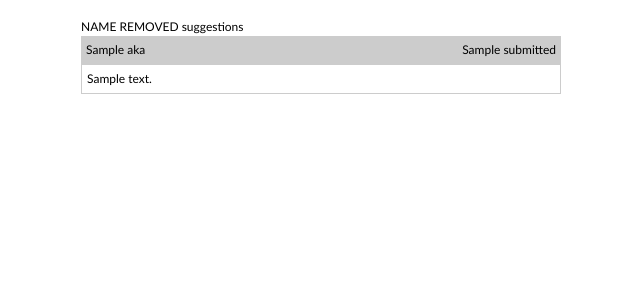
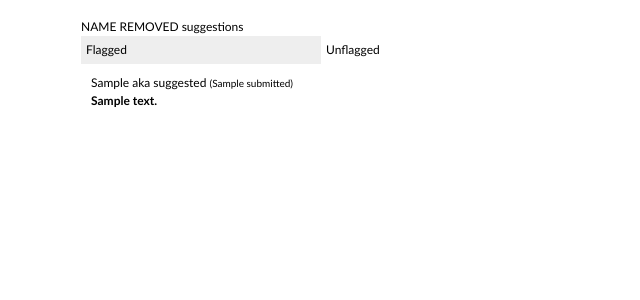
Before and after one commit to 0sn/nr_contributions, a Django app: template templates/admin/nr_contributions/report.html in a window 1280 px wide. Shown: the top 300 px of the page, without its empty margins (319-959 px from the left). Run offline with Django 3.2, Linux system fonts and the light colour scheme; the template is opened without the code that fills it: most values are stand-ins (such as "Sample title", 1, 10 or a date in 2020); some libraries are stand-ins or nearby versions.

Commit message:
fixed contribution report so it is good

```diff
--- a/templates/admin/nr_contributions/change_list.html
+++ b/templates/admin/nr_contributions/change_list.html
@@ -2,7 +2,6 @@
 
 {% block object-tools %}
 <ul class="object-tools">
-    <li><a href="../report/">View unflagged report</a></li>
-    <li><a href="../flagged/">View flagged and unused report</a></li>
+    <li><a href="../report/">View unused contributions report</a></li>
     <li><a href="add/{% if is_popup %}?_popup=1{% endif %}" class="addlink">Add contribution</a></li></ul>
 {% endblock %}
--- a/templates/admin/nr_contributions/report.html
+++ b/templates/admin/nr_contributions/report.html
@@ -7,24 +7,47 @@
 body{margin:1.5em 0;line-height:1.5;background:white;font-family:"Optima",Arial,sans-serif;color:black;font-size:12px;}
 .container{width:480px;margin:0 auto;}
 .container:after{content:".";display:block;height:0;clear:both;visibility:hidden;}
-dt span{float:right;}
-dt, dd {padding:5px;}
-dt {background: #CCC;}
-dd {margin-bottom:5px; border: 1px solid #CCC;}
 a {text-decoration: none; color: black;}
-a:hover dt {background: #AAA;}
-a:hover dd {border-color: #AAA; background: #EEE;}
+.ui-tabs .ui-tabs-hide { display: none;}
+.ui-state-active {background: #EEE;}
+li {display: block;}
+#nav li {width:50%;float:left;}
+li a {display: block; padding:10px;}
+#nav li a {padding: 5px;}
+a:hover {background: #ccc;}
+.content {font-weight: bold;}
+.date {font-size:smaller;}
 </style>
+<script src="http://ajax.googleapis.com/ajax/libs/jquery/1.3.2/jquery.min.js" type="text/javascript" charset="utf-8"></script>
+<script src="http://ajax.googleapis.com/ajax/libs/jqueryui/1.7.2/jquery-ui.min.js" type="text/javascript" charset="utf-8"></script>
+<script type="text/javascript" charset="utf-8">
+    $(function() {
+       $("#tabs") .tabs();
+    });
+</script>
     </head>
     <body>
 <div class="container">
             <h1>NAME REMOVED suggestions</h1>
-<dl>
-{% for contrib in contribs %}
-<a href="../contribution/{{ contrib.id }}/"><dt><span>{{ contrib.submitted}}</span>{{ contrib.aka }} </dt>
-<dd>{{ contrib.content }}</dd></a>
+<div id="tabs">
+    <ul id="nav">
+        <li><a href="#flagged">Flagged</a></li>
+        <li><a href="#unflagged">Unflagged</a></li>
+    </ul>
+    <br clear="both">
+<ul id="flagged">
+{% for flagged_contribution in flagged %}
+<li><a href="../contribution/{{ flagged_contribution.id }}/">
+    {{flagged_contribution.aka}} suggested  <span class="date">({{flagged_contribution.submitted}})</span><br> <span class="content">{{flagged_contribution.content}}</span></a></li>
+
 {% endfor %}
-</dl>
+</ul>
+<ul id="unflagged">
+{% for unflagged_contribution in unflagged %}
+<li><a href="../contribution/{{ unflagged_contribution.id }}/">
+    {{unflagged_contribution.aka}} suggested  <span class="date">({{unflagged_contribution.submitted}})</span><br> <span class="content">{{unflagged_contribution.content}}</span></a></li>
+{% endfor %}
+</div>
 </div>
     </body>
 </html>
--- a/views.py
+++ b/views.py
@@ -103,7 +103,8 @@
     """makes the unused suggestions report"""
     return render_with_request(
         'admin/nr_contributions/report.html',
-        {'contribs': Contribution.objects.all().filter(flagged = False, contribution_type = 'suggested').order_by("-submitted")},
+        {'flagged': Contribution.objects.all().filter(flagged=True,contribution_type='suggested',comic=None).order_by("-submitted"),
+        'unflagged': Contribution.objects.all().filter(flagged = False, contribution_type = 'suggested').order_by("-submitted")},
         request
     )
 
```
